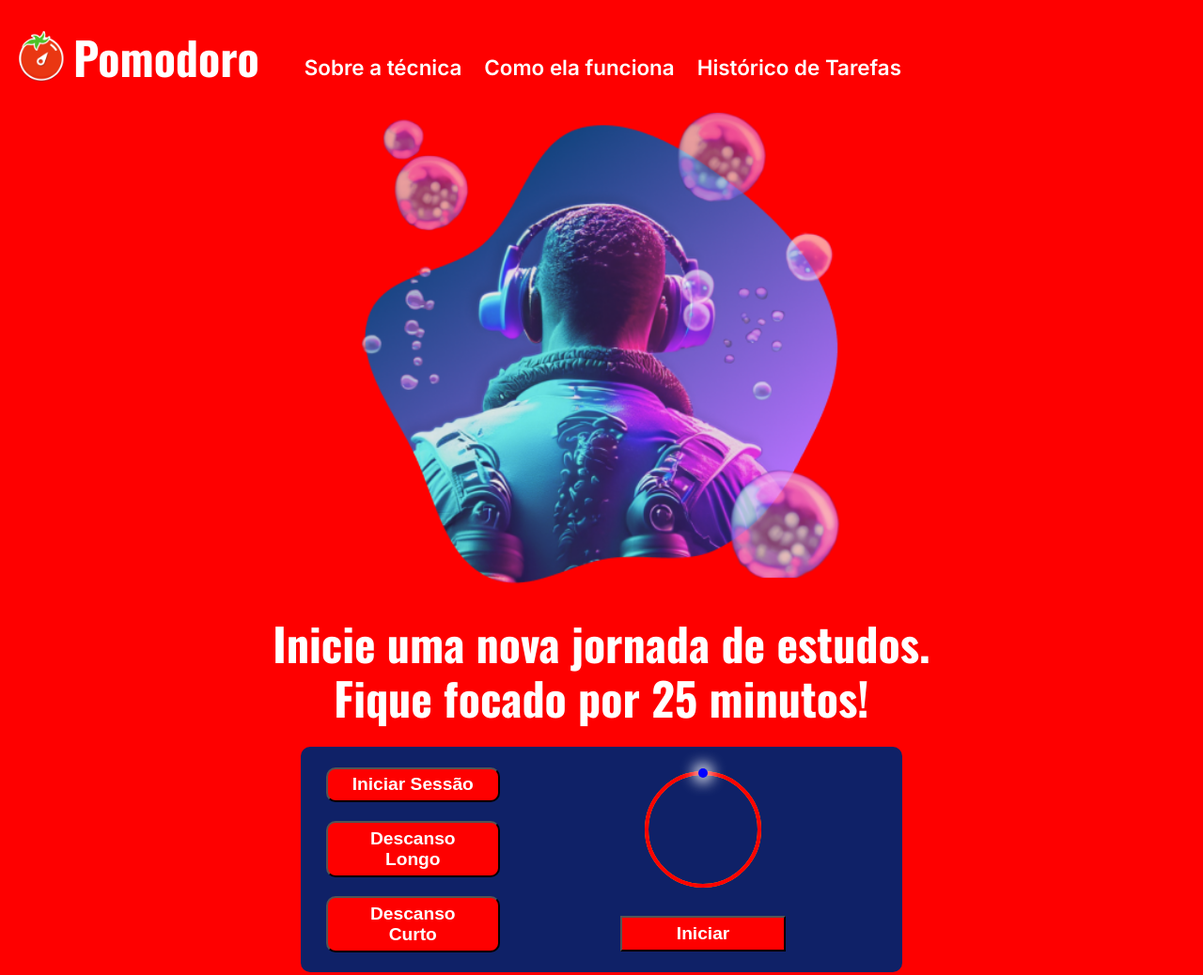
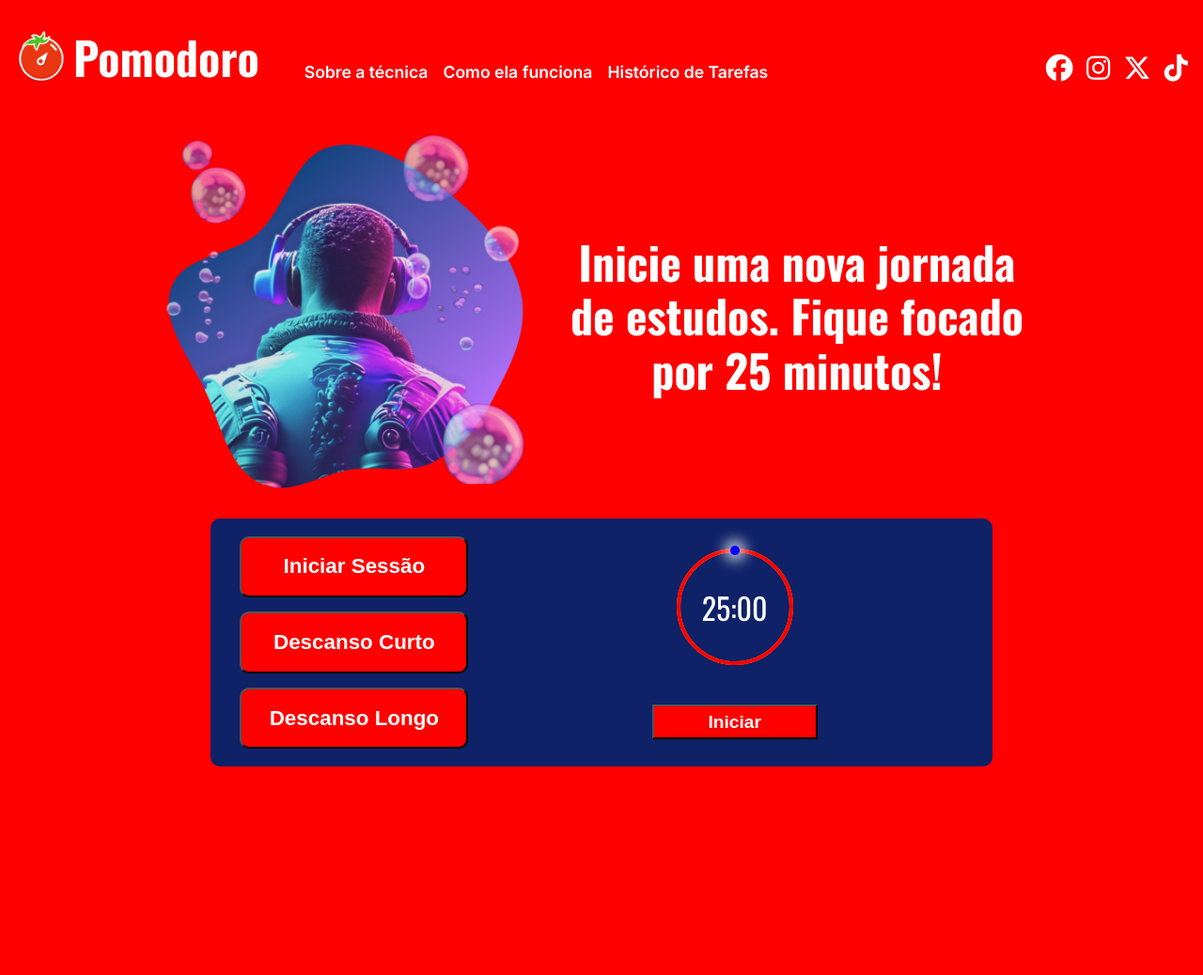
Before and after one commit to dimiendrixmmiranda/pomodoro, a plain HTML site: page index.html in a window 1280 px wide. Shown: the whole page at 94% size. After the commit the page ends 840 px from the top, so only its background shows below. Drawn offline with nearby package versions, Linux system fonts and the light colour scheme.

Commit message:
implementação do temporizador, melhorias no estilo

```diff
--- a/assets/styles/components/_header.sass
+++ b/assets/styles/components/_header.sass
@@ -36,39 +36,42 @@ header
         gap: .5em
         font-family: $fonte-secundaria
         @media screen and (min-width: 425px)
+            justify-content: space-around
             margin-top: .6em
         @media screen and (min-width: 768px)
-            justify-content: space-around
             margin-top: 1em
         @media screen and (min-width: 1024px)
             justify-content: start
             margin: 0
-            gap: 1.5em
+            gap: 1em
         a
             text-decoration: none
-            font-size: 1em
+            font-size: .8em
+            margin-top: 1em
             text-align: center
             line-height: 1
             font-weight: 400
             @media screen and (min-width: 425px)
                 font-size: 1.3em
+                margin-top: .5em
             @media screen and (min-width: 768px)
                 font-size: 1.5em
                 font-weight: 600
             @media screen and (min-width: 1024px)
-                font-size: 1.4em
+                font-size: 1.1em
                 font-weight: 600
-                margin-top: 25px
+                margin-top: 1.9em
     .redes-sociais
         margin-left: auto
         display: flex
         margin-top: 25px
         font-size: 1.8em
         column-gap: .5em
-        margin-right: 3em
         display: none
+        @media screen and (min-width: 1024px)
+            display: flex
         @media screen and (min-width: 1440px)
-            display: flex
+            margin-right: 3em
         a
             cursor: pointer
             &:hover
@@ -77,6 +80,5 @@ header
             .facebook
                 &:hover
                     color: $cor-facebook
-                    border: solid 1px black
                     border-radius: 100%
                     background-color: $cor-branca
--- a/assets/styles/components/_main.sass
+++ b/assets/styles/components/_main.sass
@@ -4,53 +4,61 @@ main
     flex-direction: column
     align-items: center
     font-family: $fonte-primaria
-    img
-        width: 70%
+    color: $cor-branca
+    .container
+        display: flex
+        flex-direction: column
+        align-items: center
+        gap: .5em
+        margin: 1.5em 0
         @media screen and (min-width: 768px)
-            width: 50%
+            flex-direction: row
+            justify-content: center
+            gap: 1.5em
         @media screen and (min-width: 1024px)
-            width: 40%
+            gap: 2em
         @media screen and (min-width: 1440px)
-            width: 20%
-    h3
-        margin-top: .3em
-        text-align: center
-        max-width: 95%
-        font-size: 1.8em
-        line-height: 1.2
-        color: $cor-branca
-        margin-top: .5em
-        @media screen and (min-width: 425px)
-            font-size: 2.2em
+            gap: 3em
+        img
+            width: 80%
+            @media screen and (min-width: 425px)
+                width: 60%
+            @media screen and (min-width: 768px)
+                width: 40%
+            @media screen and (min-width: 1024px)
+                width: 30%
+            @media screen and (min-width: 1440px)
+                width: 20%
+        h3
             max-width: 90%
-        @media screen and (min-width: 768px)
-            font-size: 2.5em
-            max-width: 70%
-        @media screen and (min-width: 1024px)
-            font-size: 3em
-            max-width: 60%
-        @media screen and (min-width: 1440px)
-            max-width: 40%
+            text-align: center
+            font-size: 2em
+            line-height: 1.1
+            @media screen and (min-width: 768px)
+                max-width: 40%
+                font-size: 3em
+                line-height: 1.2
     .pomodoro
         width: 90%
         height: 30vh
         border-radius: 10px
         background-color: $cor-azul-marinho
-        margin-top: .7em
         padding: .7em
         display: flex
         position: relative
         justify-content: space-around
         margin-bottom: 1.5em
+        @media screen and (min-width: 425px)
+            height: 32vh
         @media screen and (min-width: 768px)
-            max-width: 60%
-            margin-top: 1.5em
+            max-width: 75%
+            height: 35vh
         @media screen and (min-width: 1024px)
-            max-width: 50%
-            margin-top: 1.5em
+            max-width: 65%
+            height: 33vh
         @media screen and (min-width: 1440px)
-            max-width: 45%
-            margin-top: 1.5em
+            max-width: 55%
+            height: 33vh
         .botoes
             display: flex
             flex-direction: column
@@ -68,18 +76,16 @@ main
                 border-radius: 10px
                 @media screen and (min-width: 375px)
                     font-size: 1em
-                    padding: .3em em
+                    padding: .3em 0em
                 @media screen and (min-width: 425px)
-                    font-size: 1em
-                    padding: .3em 1em
-                @media screen and (min-width: 540px)
+                    padding: .3em 1.5em
+                @media screen and (min-width: 625px)
                     padding: .3em 2.5em
-                @media screen and (min-width: 1024px)
-                    font-size: 1.2em
-                    padding: .3em 1.2em
-                @media screen and (min-width: 1440px)
-                    font-size: 1.2em
-                    padding: .3em 2em
+                @media screen and (min-width: 768px)
+                    padding: .3em 3em
+                @media screen and (min-width: 940px)
+                    padding: .8em 0
+                    font-size: 1.4em
         .timer
             display: flex
             flex-direction: column
@@ -105,6 +111,13 @@ main
                         &:nth-child(2)
                             stroke: red
                             stroke-dasharray: 377
+                .tempo-decorrido
+                    position: absolute
+                    top: 50%
+                    left: 50%
+                    transform: translate(-50%, -50%)
+                    font-size: 2em
+                    color: white
                 .dot
                     position: absolute
                     width: 100%
--- a/index.html
+++ b/index.html
@@ -4,7 +4,9 @@
 <head>
     <meta charset="UTF-8">
     <meta name="viewport" content="width=device-width, initial-scale=1.0">
-    <link rel="stylesheet" href="https://cdnjs.cloudflare.com/ajax/libs/font-awesome/6.5.1/css/all.min.css" integrity="sha512-DTOQO9RWCH3ppGqcWaEA1BIZOC6xxalwEsw9c2QQeAIftl+Vegovlnee1c9QX4TctnWMn13TZye+giMm8e2LwA==" crossorigin="anonymous" referrerpolicy="no-referrer" />
+    <link rel="stylesheet" href="https://cdnjs.cloudflare.com/ajax/libs/font-awesome/6.5.1/css/all.min.css"
+        integrity="sha512-DTOQO9RWCH3ppGqcWaEA1BIZOC6xxalwEsw9c2QQeAIftl+Vegovlnee1c9QX4TctnWMn13TZye+giMm8e2LwA=="
+        crossorigin="anonymous" referrerpolicy="no-referrer" />
     <link rel="stylesheet" href="./assets/styles/style.css">
     <link rel="shortcut icon" href="./assets/imgs/tomate.png" type="image/x-icon">
     <title>Pomodoro</title>
@@ -31,26 +33,32 @@
         </div>
     </header>
     <main>
-        <img src="./assets/imgs/foco.png" alt="Pessoa focada estudando">
-        <h3>Inicie uma nova jornada de estudos. <strong>Fique focado por 25 minutos!</strong></h3>
+        <div class="container">
+            <img src="./assets/imgs/foco.png" alt="Pessoa focada estudando">
+            <h3>Inicie uma nova jornada de estudos. <strong>Fique focado por 25 minutos!</strong></h3>
+        </div>
         <div class="pomodoro">
             <div class="botoes">
-                <button type="button">Iniciar Sessão</button>
-                <button type="button">Descanso Longo</button>
-                <button type="button">Descanso Curto</button>
+                <button type="button" id="iniciar">Iniciar Sessão</button>
+                <button type="button" id="descanso-curto">Descanso Curto</button>
+                <button type="button" id="descanso-longo">Descanso Longo</button>
             </div>
             <div class="timer">
                 <div class="circulo" style="--cor-stroke: #ff2972;">
-                    <div class="dot hora-dot"></div>
+                    <div class="dot tempo-dot"></div>
                     <svg>
                         <circle cx="85" cy="65" r="60"></circle>
                         <circle cx="85" cy="65" r="60" id="hh"></circle>
                     </svg>
+                    <span id="tempo-decorrido" class="tempo-decorrido"></span>
                 </div>
-                <button>Iniciar</button>
+                <button id="btn-iniciar">Iniciar</button>
             </div>
         </div>
     </main>
+
+    <script src="./script/temporizador.js"></script>
+    <script src="./script/alterarContexto.js"></script>
 </body>
 
 </html>
--- /dev/null
+++ b/script/alterarContexto.js
@@ -0,0 +1,38 @@
+const btnIniciarPomodoro = document.querySelector('#iniciar')
+const btnDescansoCurto = document.querySelector('#descanso-curto')
+const btnDescansoLongo = document.querySelector('#descanso-longo')
+const elementoTempo = document.querySelector('#tempo-decorrido')
+const img = document.querySelector('main img')
+const texto = document.querySelector('main h3')
+let tempoDecorridoEmSegundos = 1500
+let fator = 1500
+
+btnIniciarPomodoro.addEventListener('click', () => {
+    alterarContextoImgH3('./assets/imgs/foco.png', 'Inicie uma nova jornada de estudos. <strong>Fique focado por 25 minutos!</strong>')
+    tempoDecorridoEmSegundos = 1500
+    fator = 1500
+})
+btnDescansoCurto.addEventListener('click', () => {
+    alterarContextoImgH3('./assets/imgs/descanso-curto.png', 'E hora de ir pegar um café e relaxar. <strong>Faça uma pausa de 5 minutos!</strong>')
+    tempoDecorridoEmSegundos = 300
+    fator = 300
+    inserirTemporizadorNaTela()
+})
+btnDescansoLongo.addEventListener('click', () => {
+    alterarContextoImgH3('./assets/imgs/descanso-longo.png', 'Chegou a hora de ir tirar um cochilo! <strong>Faça uma pausa de 15 minutos.</strong>')
+    tempoDecorridoEmSegundos = 900
+    fator = 900
+    inserirTemporizadorNaTela()
+})
+
+function alterarContextoImgH3(caminhoImg, textoH3) {
+    img.src = caminhoImg
+    texto.innerHTML = textoH3
+}
+
+function definirTempoDecorridoEmSegundos(tempo) {
+    tempoDecorridoEmSegundos = tempo
+}
+
+
+inserirTemporizadorNaTela()
--- /dev/null
+++ b/script/temporizador.js
@@ -0,0 +1,49 @@
+const btnIniciar = document.querySelector('#btn-iniciar')
+const hh = document.querySelector('#hh')
+let intervaloId = null
+
+
+function iniciarTemporizador() {
+    btnIniciar.innerHTML = 'Pausar'
+
+    // pausar temporizador
+    if (intervaloId != null) {
+        limparSetInterval()
+        btnIniciar.innerHTML = 'Iniciar'
+        return
+    }
+
+    intervaloId = setInterval(() => {
+        decrementarTempoDecorrido()
+    }, 1000);
+}
+
+
+function decrementarTempoDecorrido() {
+    tempoDecorridoEmSegundos -= 1
+    if (tempoDecorridoEmSegundos < 0) {
+        limparSetInterval()
+        hh.style.strokeDashoffset = 377 + (377 * fator) / fator
+        return
+    }
+    inserirTemporizadorNaTela()
+    hh.style.strokeDashoffset = 377 + (377 * tempoDecorridoEmSegundos) / fator
+
+    let tempoDot = document.querySelector('.tempo-dot')
+    tempoDot.style.transform = `rotate(${(tempoDecorridoEmSegundos * (360 / fator)) * -1}deg`;
+}
+
+function limparSetInterval() {
+    clearInterval(intervaloId)
+    intervaloId = null
+}
+
+function inserirTemporizadorNaTela() {
+    const tempo = new Date(tempoDecorridoEmSegundos * 1000)
+    const tempoFormatado = tempo.toLocaleTimeString('pt-br', {minute: '2-digit', second: '2-digit'})
+    elementoTempo.innerHTML = tempoFormatado
+}
+
+btnIniciar.addEventListener('click', () => {
+    iniciarTemporizador()
+})
```
Also changed, not shown: assets/styles/style.css, 1 other file.
